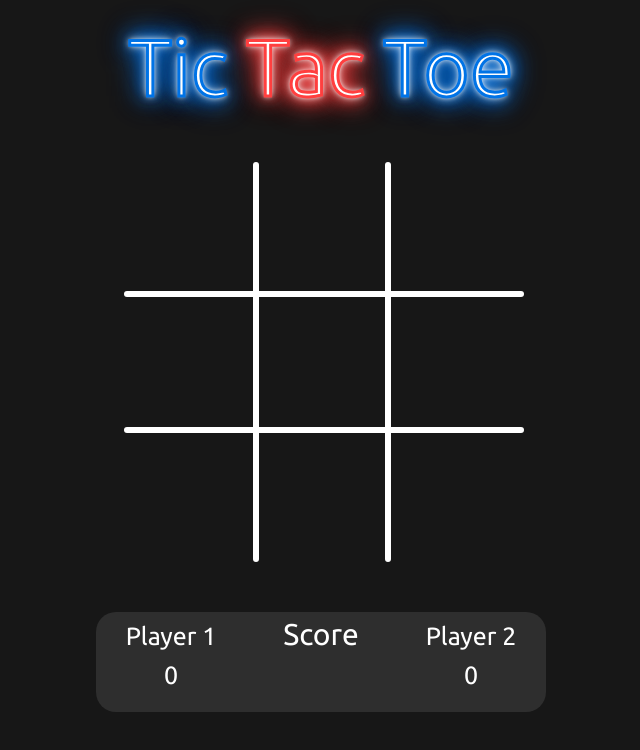
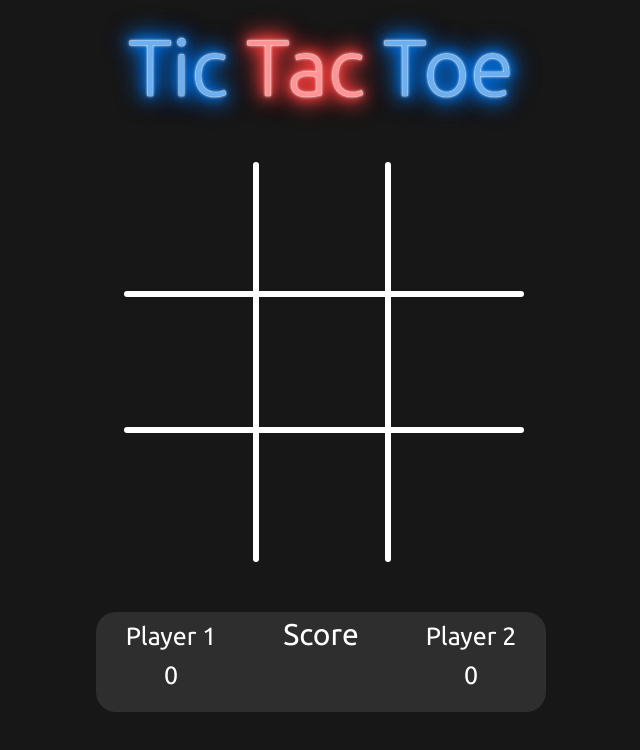
Before and after one commit to MuhammadJaafer/Tic-Tac-Toe, a React (Vite) app: page / in a window 1280 px wide. Shown: the top 750 px of the page, without its empty margins (319-959 px from the left). Built offline with nearby package versions, Linux system fonts and the light colour scheme.

Commit message:
i dont know what to type

```diff
--- a/src/App.jsx
+++ b/src/App.jsx
@@ -1,15 +1,32 @@
 import { useState } from "react";
 import Borde from "./components/Borde";
+const initBorde = ["", "", "", "", "", "", "", "", ""];
+function App() {
+  const [borde, setBorde] = useState(initBorde);
+  const [turn, setTurn] = useState("player1");
+  const [player1Score, setPlayer1Score] = useState(0);
+  const [player2Score, setPlayer2Score] = useState(0);
 
-function App() {
-  const [borde, setBorde] = useState(["", "", "", "", "", "", "", "", ""]);
-  const handleBorde = (index) => {
-    setBorde((prev) => {
-      prev[index] = "o";
-      return prev;
+  const handleClick = (e) => {
+    const index = e.target.getAttribute("index");
+    if (!index) {
+      console.log("already taken");
+      return;
+    }
+
+    console.log(index, turn);
+
+    const newBorde = [...borde];
+    newBorde[index] = turn === "player1" ? "x" : "o";
+    setBorde(newBorde);
+    setTurn((prev) => {
+      if (prev === "player1") return "player2";
+      else return "player1";
     });
-    console.log(index);
   };
+
+  console.log(borde);
+
   return (
     <div className="App">
       <h1>
@@ -17,16 +34,16 @@ function App() {
         <span className="red-text-glow">Tac </span>
         <span className="blue-text-glow">Toe </span>
       </h1>
-      <Borde borde={borde} handleBorde={handleBorde} />
+      <Borde borde={borde} handleClick={handleClick} />
       <div className="score">
         <div className="player-score">
           <div>Player 1</div>
-          <div className="player1-score">0</div>
+          <div className="player1-score">{player1Score}</div>
         </div>
         <div className="text-score">Score</div>
         <div className="player-score">
           <div>Player 2</div>
-          <div className="player2-score">0</div>
+          <div className="player2-score">{player2Score}</div>
         </div>
       </div>
     </div>
--- a/src/components/Borde.jsx
+++ b/src/components/Borde.jsx
@@ -1,6 +1,6 @@
-import React from "react";
+import React, { useEffect, useState } from "react";
 
-const Borde = ({ borde, handleBorde }) => {
+export default function Borde({ borde, handleClick }) {
   const X = (
     <div className="x">
       <div className="x2 blue-glow"></div>
@@ -8,11 +8,7 @@ const Borde = ({ borde, handleBorde }) => {
     </div>
   );
   const O = <div className="o red-glow"></div>;
-  //handle box click
-  const handleClick = (e) => {
-    const index = e.target.getAttribute("index");
-    handleBorde(index);
-  };
+
   return (
     <div className="grid-borde">
       <div className="h-line-1 line"></div>
@@ -29,10 +25,9 @@ const Borde = ({ borde, handleBorde }) => {
           }}
         >
           {box === "o" ? O : ""}
+          {box === "x" ? X : ""}
         </div>
       ))}
     </div>
   );
-};
-
-export default Borde;
+}
--- a/src/index.css
+++ b/src/index.css
@@ -12,16 +12,18 @@ body {
   background: #171717;
 }
 .blue-text-glow {
-  text-shadow: 0 0 5px #fff, 0 0 10px #fff, 0 0 15px #0073e6, 0 0 20px #0073e6,
-    0 0 25px #0073e6, 0 0 30px #0073e6, 0 0 35px #0073e6;
-  -webkit-text-stroke-width: 3px;
-  -webkit-text-stroke-color: #0073e6;
+  text-shadow: 0 0 1px #fff, 0 0 3px #fff, 0 0 10px #0073e6, 0 0 15px #0073e6,
+    0 0 20px #0073e6, 0 0 25px #0073e6, 0 0 30px #0073e6;
+  /* -webkit-text-stroke-width: 3px;
+  -webkit-text-stroke-color: #58acff; */
+  color: #6eaff0;
 }
 .red-text-glow {
-  text-shadow: 0 0 5px #fff, 0 0 10px #fff, 0 0 15px #ff3f3f, 0 0 20px #ff3f3f,
-    0 0 25px #ff3f3f, 0 0 30px #ff3f3f, 0 0 35px #ff3f3f;
-  -webkit-text-stroke-width: 3px;
-  -webkit-text-stroke-color: #ff3f3f;
+  text-shadow: 0 0 1px #fff, 0 0 3px #fff, 0 0 10px #ff3f3f, 0 0 15px #ff3f3f,
+    0 0 20px #ff3f3f, 0 0 25px #ff3f3f, 0 0 30px #ff3f3f;
+  /* -webkit-text-stroke-width: 3px;
+  -webkit-text-stroke-color: #ff3f3f; */
+  color: #ff9494;
 }
 .blue-glow {
   box-shadow: 0 0 1px #fff, 0 0 5px #fff, 0 0 8px #0073e6, 0 0 10px #0073e6,
```
